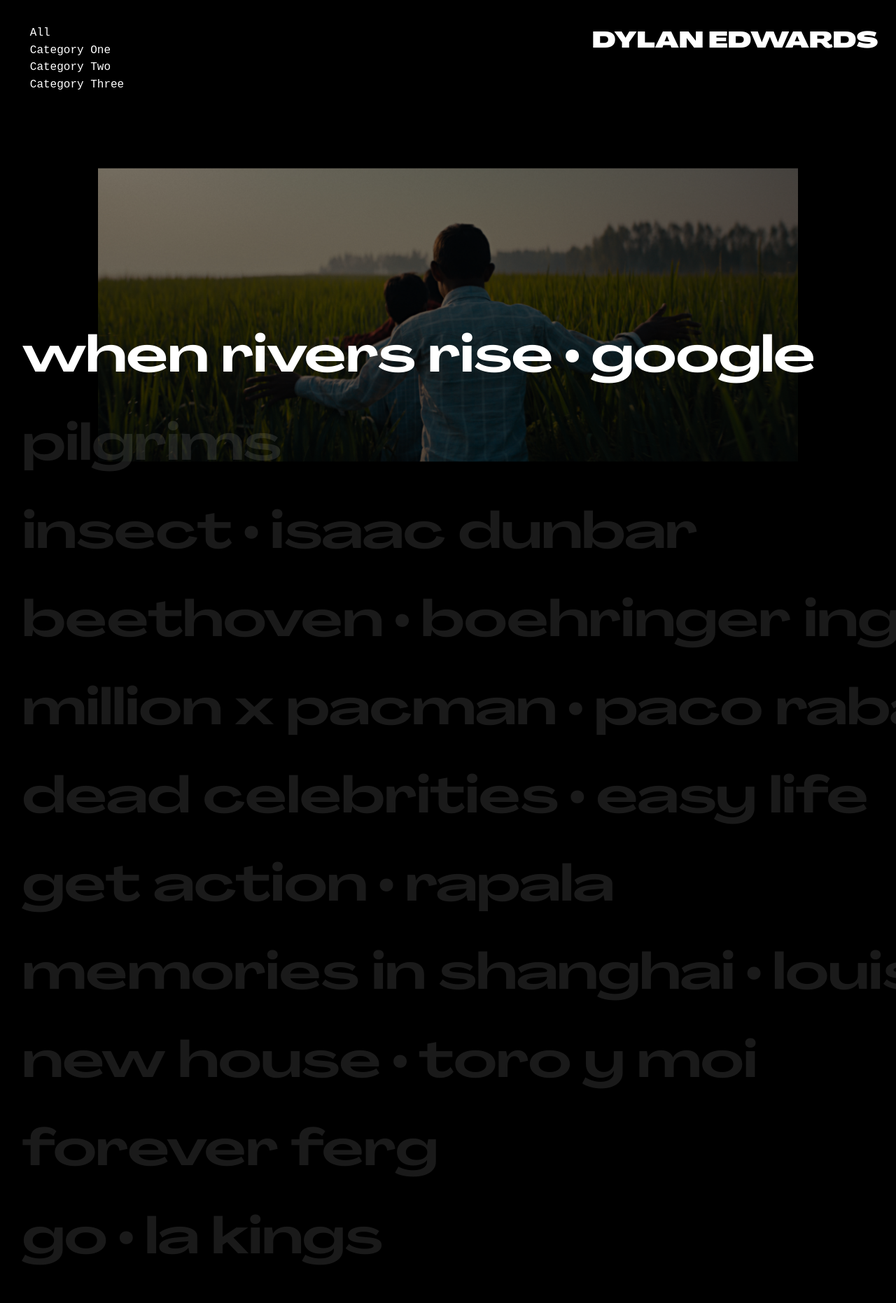
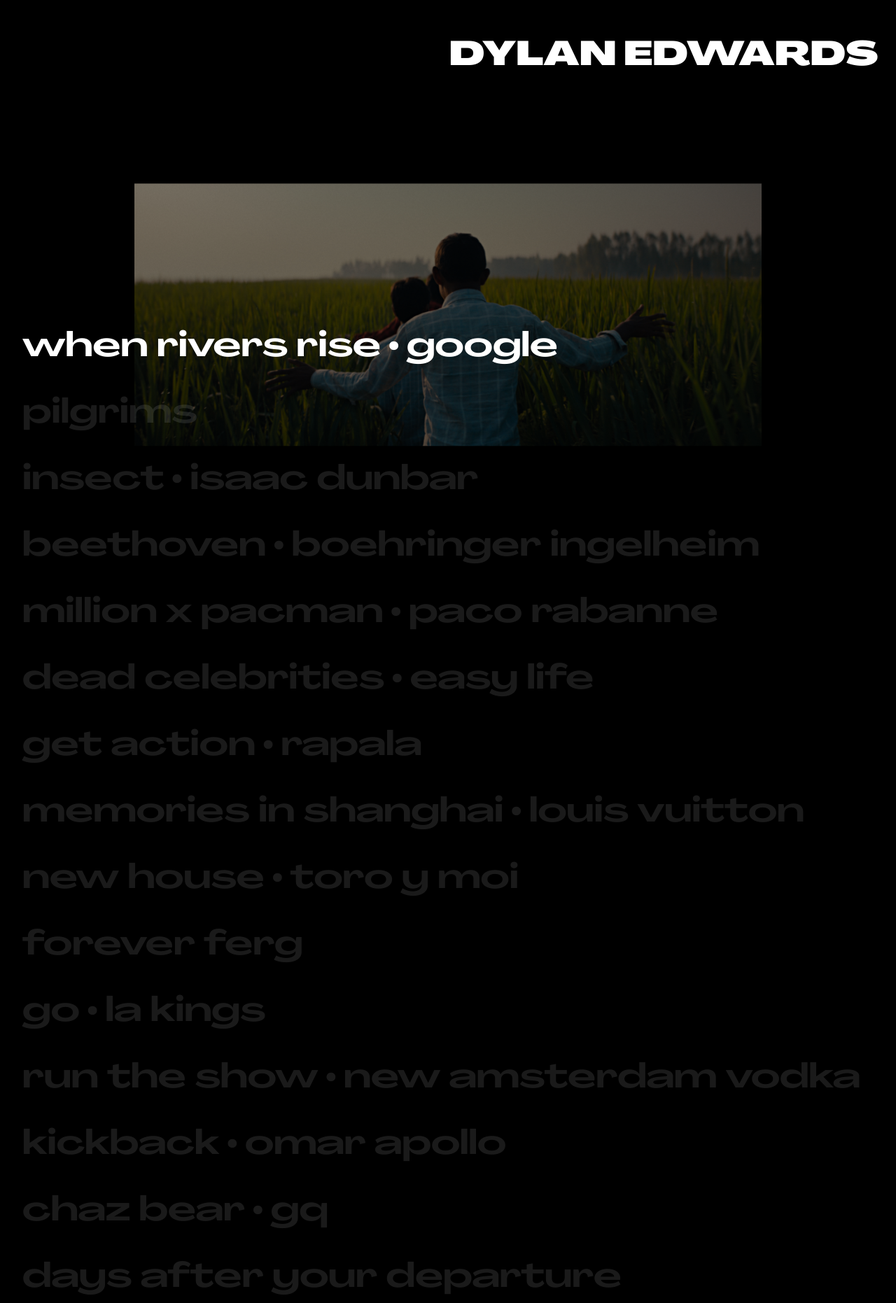
Before and after one commit to jilliangmeehan/dylan-edwards, a Jekyll site: the page built from index.html, in a window 1280 px wide. Shown: the top 1862 px of the page at 70% size. Built offline with Jekyll 4.4.1, drawn with Linux system fonts in a browser that asks for light colours.

Commit message:
responsive text + images

```diff
--- a/_sass/shared.scss
+++ b/_sass/shared.scss
@@ -15,12 +15,14 @@
   top: 2%;
   right: 2%;
   color: white;
+  h1 { @include responsive-font(5vw, $medium, $large, $medium); }
 }
 
 nav {
   white-space: nowrap;
   margin: 0;
   padding: 0;
+  pointer-events: none;
 
   ul {
     list-style: none;
@@ -30,6 +32,7 @@
     margin: 0;
     padding: 0;
     margin-bottom: 50vh;
+    scroll-behavior: smooth;
 
       li {
         &.category { display: none; }
@@ -50,6 +53,7 @@
           transition-duration: 0.3s;
           transition-property: all;
           transition-timing-function: ease-in-out;
+          @include responsive-font(3.8vw, $regular, $extra-large, $large);
 
           &.current {
             opacity: 1.0;
@@ -103,7 +107,7 @@
     &.show { display: block; }
 
     img {
-      max-width: 1000px;
+      max-width: 70vw;
       position: fixed;
       top: 50%;
       left: 50%;
@@ -113,3 +117,5 @@
     }
   }
 }
+
+@media screen and (min-width: 750px) {  }
--- a/_sass/variables.scss
+++ b/_sass/variables.scss
@@ -22,3 +22,27 @@
 $medium: 24px;
 $regular: 18px;
 $small: 14px;
+
+@mixin responsive-font($responsive, $min, $max: false, $fallback: false) {
+  $responsive-unitless: $responsive / ($responsive - $responsive + 1);
+  $dimension: if(unit($responsive) == 'vh', 'height', 'width');
+  $min-breakpoint: $min / $responsive-unitless * 100;
+
+  @media (max-#{$dimension}: #{$min-breakpoint}) {
+    font-size: $min;
+  }
+
+  @if $max {
+    $max-breakpoint: $max / $responsive-unitless * 100;
+
+    @media (min-#{$dimension}: #{$max-breakpoint}) {
+      font-size: $max;
+    }
+  }
+
+  @if $fallback {
+    font-size: $fallback;
+  }
+
+  font-size: $responsive;
+}
--- a/index.html
+++ b/index.html
@@ -8,12 +8,13 @@
 </header>
 
     <nav>
+      <!--
       <div class="categories" id="categories-btns">
         <button class="btn active" onclick="filterSelection('all')">All</button>
-        <button class="btn" onclick="filterSelection('one')">Category One</button>
-        <button class="btn" onclick="filterSelection('two')">Category Two</button>
-        <button class="btn" onclick="filterSelection('three')">Category Three</button>
-      </div>
+        <button class="btn" onclick="filterSelection('narrative')">Narrative</button>
+        <button class="btn" onclick="filterSelection('commercial')">Commercial</button>
+        <button class="btn" onclick="filterSelection('mv')">Music Video</button>
+      </div> -->
 
       <ul>
         {% for item in site.data.work %}
@@ -24,11 +25,8 @@
 
   <main>
     {% for item in site.data.work %}
-      <section id="{{ item.title | slugify }}">
+      <section id="{{ item.title | slugify }}" class="category {{ item.categories | downcase }}">
         <a data-fancybox href="{{ item.video }}"><img src="{{ item.thumbnail }}"></a>
       </section>
     {% endfor %}
-    <!-- <section id="project-1" class="category one">
-      <a data-fancybox href="https://vimeo.com/314050880"><div></div></a>
-    </section> -->
   </main>
```
Also changed, not shown: _data/work.yaml (+7 -7 lines), 3 other files.
